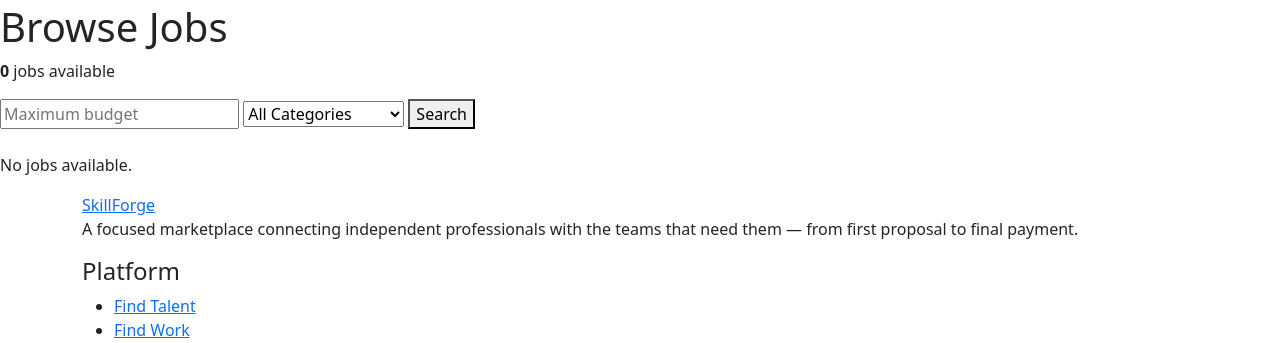
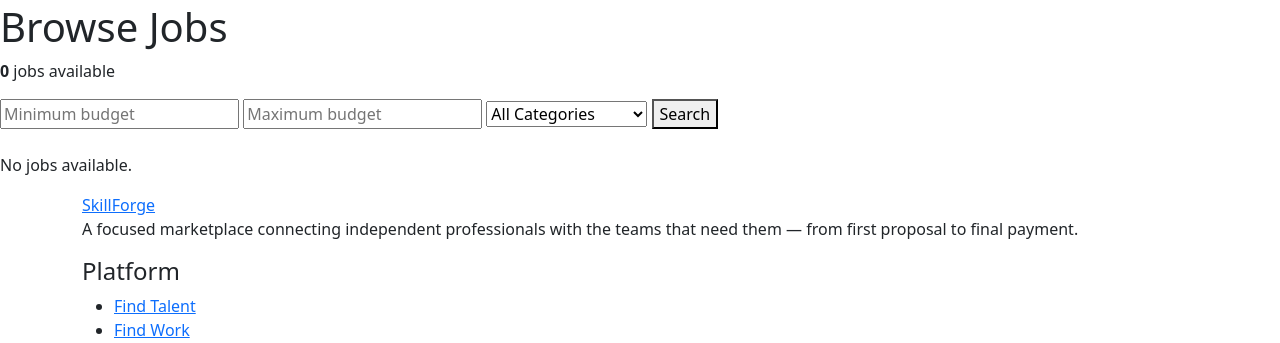
Before and after one commit to syedowes81-maker/SkillForge, a Django app: page /jobs/ in a window 1280 px wide. Shown: the part 147-490 px from the top of the page. Run offline with Django 5.2, Linux system fonts and the light colour scheme; data that the repository does not hold is empty.

Commit message:
feat: add budget range filtering to jobs

```diff
--- a/jobs/templates/jobs/browse_jobs.html
+++ b/jobs/templates/jobs/browse_jobs.html
@@ -11,12 +11,23 @@
 
   <input
     type="number"
+    name="min_budget"
+    placeholder="Minimum budget"
+    value="{{ max_budget }}"
+    min="0"
+    step="0.01"
+>
+
+
+  <input
+    type="number"
     name="max_budget"
     placeholder="Maximum budget"
     value="{{ max_budget }}"
     min="0"
     step="0.01"
 >
+
     <select name="category">
 
         <option value="">All Categories</option>
--- a/jobs/views.py
+++ b/jobs/views.py
@@ -187,19 +187,28 @@ def unsave_job(request, id):
 def browse_jobs(request):
     query = request.GET.get("q")
     category = request.GET.get("category")
+    min_budget = request.GET.get("min_budget")
     max_budget = request.GET.get("max_budget")
 
     jobs = Job.objects.all()
 
+    # Search by job title
     if query:
         jobs = jobs.filter(title__icontains=query)
 
+    # Filter by category
     if category:
         jobs = jobs.filter(category=category)
 
+    # Filter by minimum budget
+    if min_budget:
+        jobs = jobs.filter(budget__gte=min_budget)
+
+    # Filter by maximum budget
     if max_budget:
         jobs = jobs.filter(budget__lte=max_budget)
 
+    # Newest jobs first
     jobs = jobs.order_by("-created_at")
 
     return render(
@@ -209,6 +218,7 @@ def browse_jobs(request):
             "jobs": jobs,
             "query": query,
             "category": category,
+            "min_budget": min_budget,
             "max_budget": max_budget,
             "categories": Job.CATEGORY_CHOICES,
         },
```
